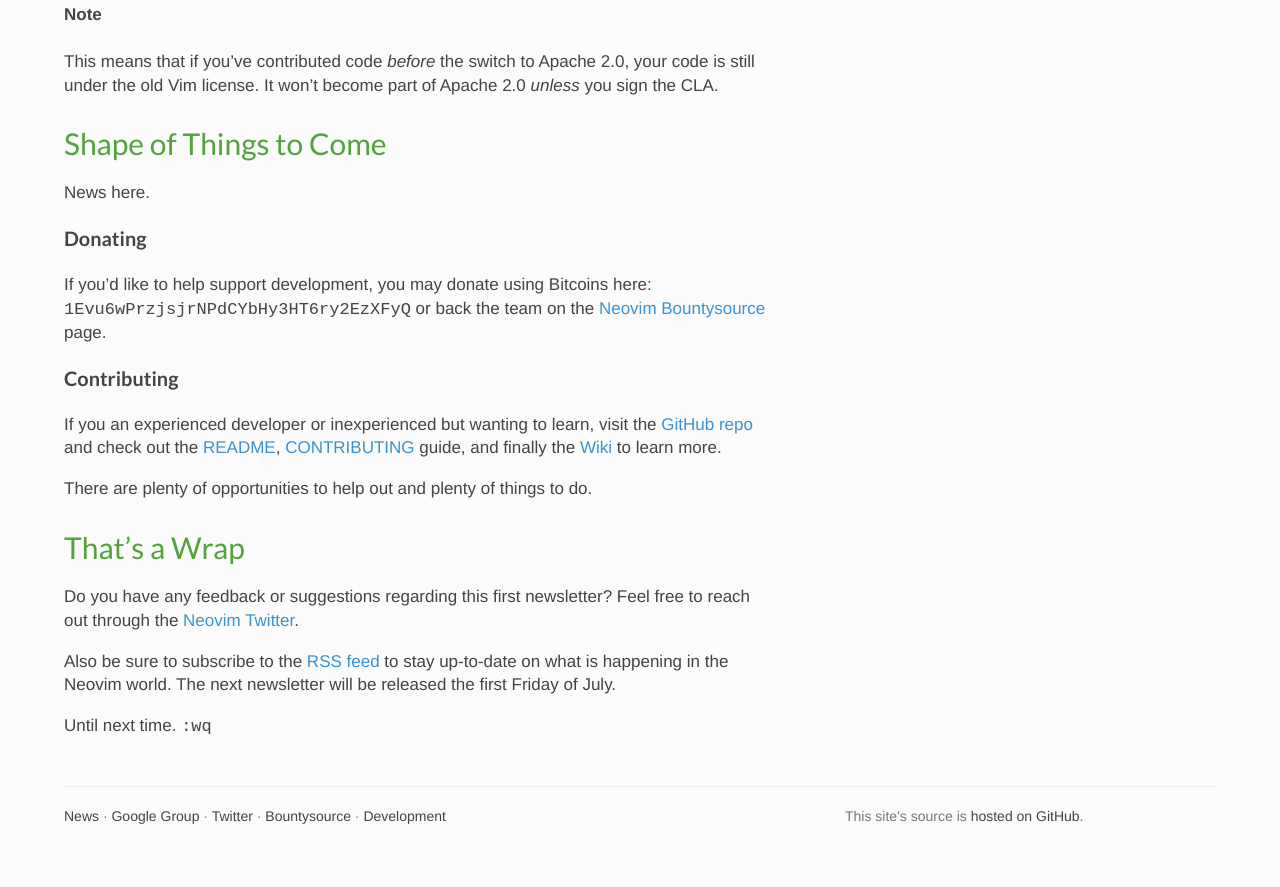
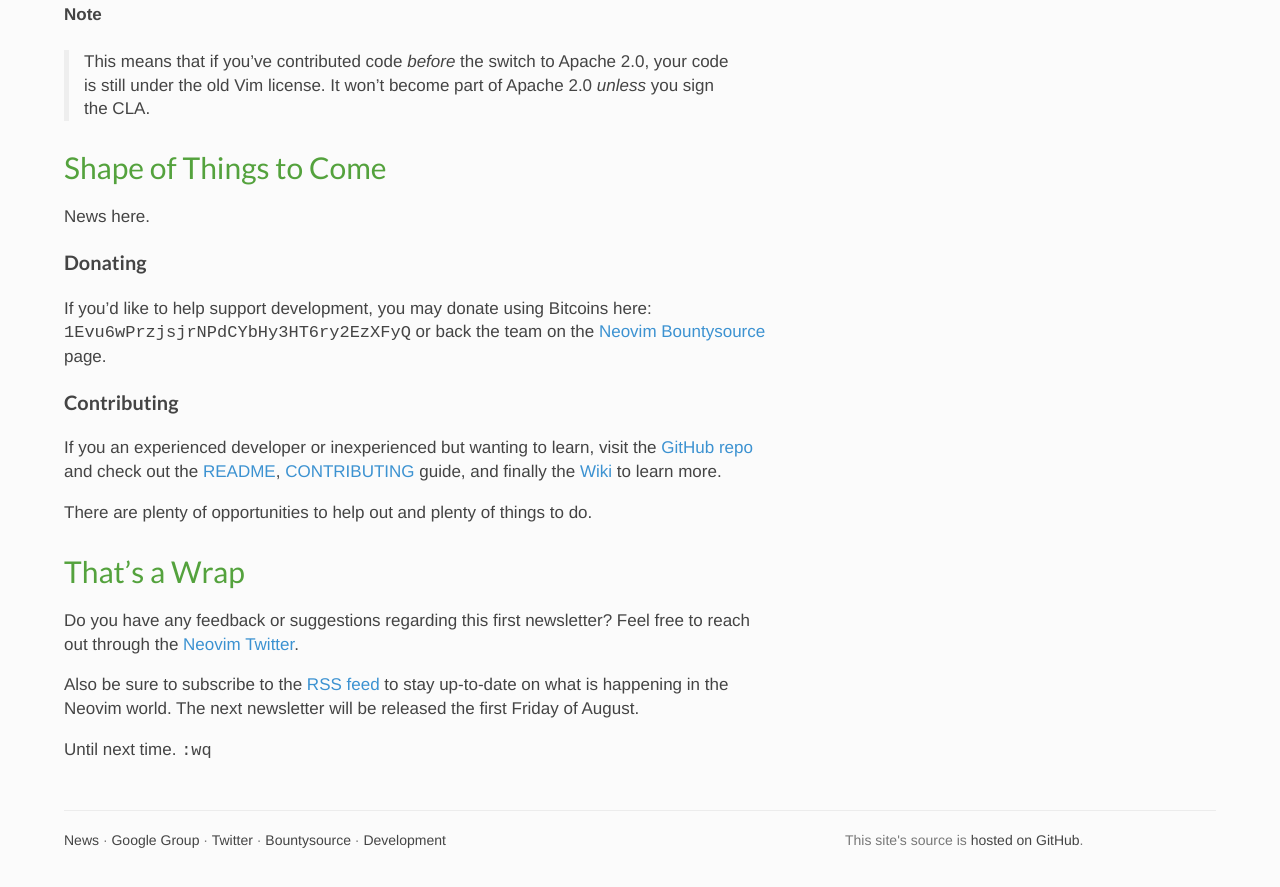
Before and after one commit to neovim/neovim.github.io, a Jekyll site: the page built from _posts/2014-07-04-july-newsletter.md, in a window 1280 px wide and 900 px high, scrolled down 624 px. Shown: the top 887 px of the window. Built offline with Jekyll 4.4.1, drawn with Linux system fonts in a browser that asks for light colours; nearby versions of some CDN libraries; comment, search, counter and statistics services are not loaded.

```diff
--- a/_posts/2014-07-04-july-newsletter.md
+++ b/_posts/2014-07-04-july-newsletter.md
@@ -24,9 +24,9 @@ a [CLA][cla].
 
 #### Note
 
-This means that if you've contributed code *before* the switch to Apache 2.0,
-your code is still under the old Vim license. It won't become part of Apache 2.0
-*unless* you sign the CLA.
+> This means that if you've contributed code *before* the switch to Apache 2.0,
+> your code is still under the old Vim license. It won't become part of Apache 2.0
+> *unless* you sign the CLA.
 
 ## Shape of Things to Come
 
@@ -53,7 +53,7 @@ free to reach out through the [Neovim Twitter][twitter].
 
 Also be sure to subscribe to the [RSS feed][rss] to stay up-to-date on what is
 happening in the Neovim world. The next newsletter will be released the first
-Friday of July.
+Friday of August.
 
 Until next time. `:wq`
 
```
